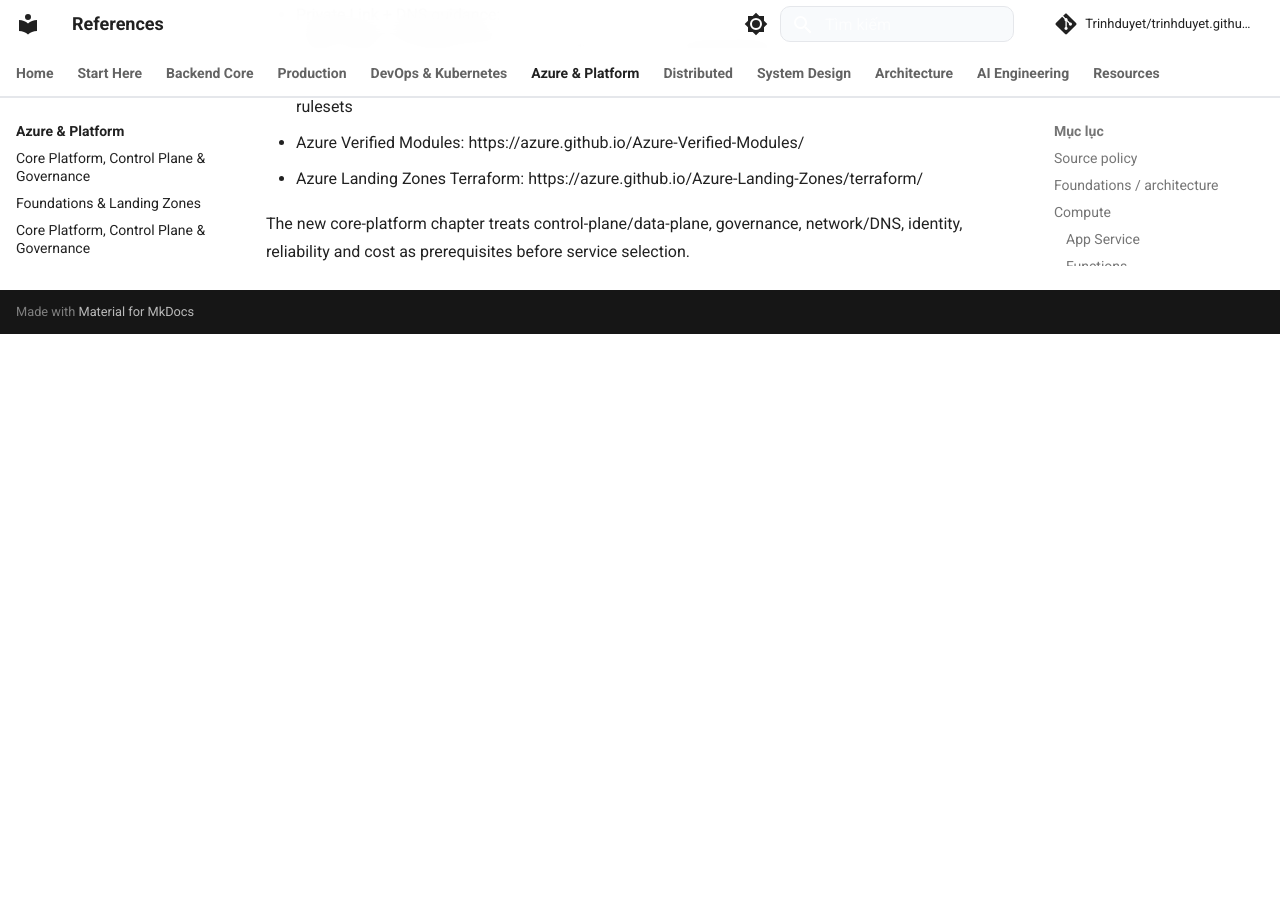
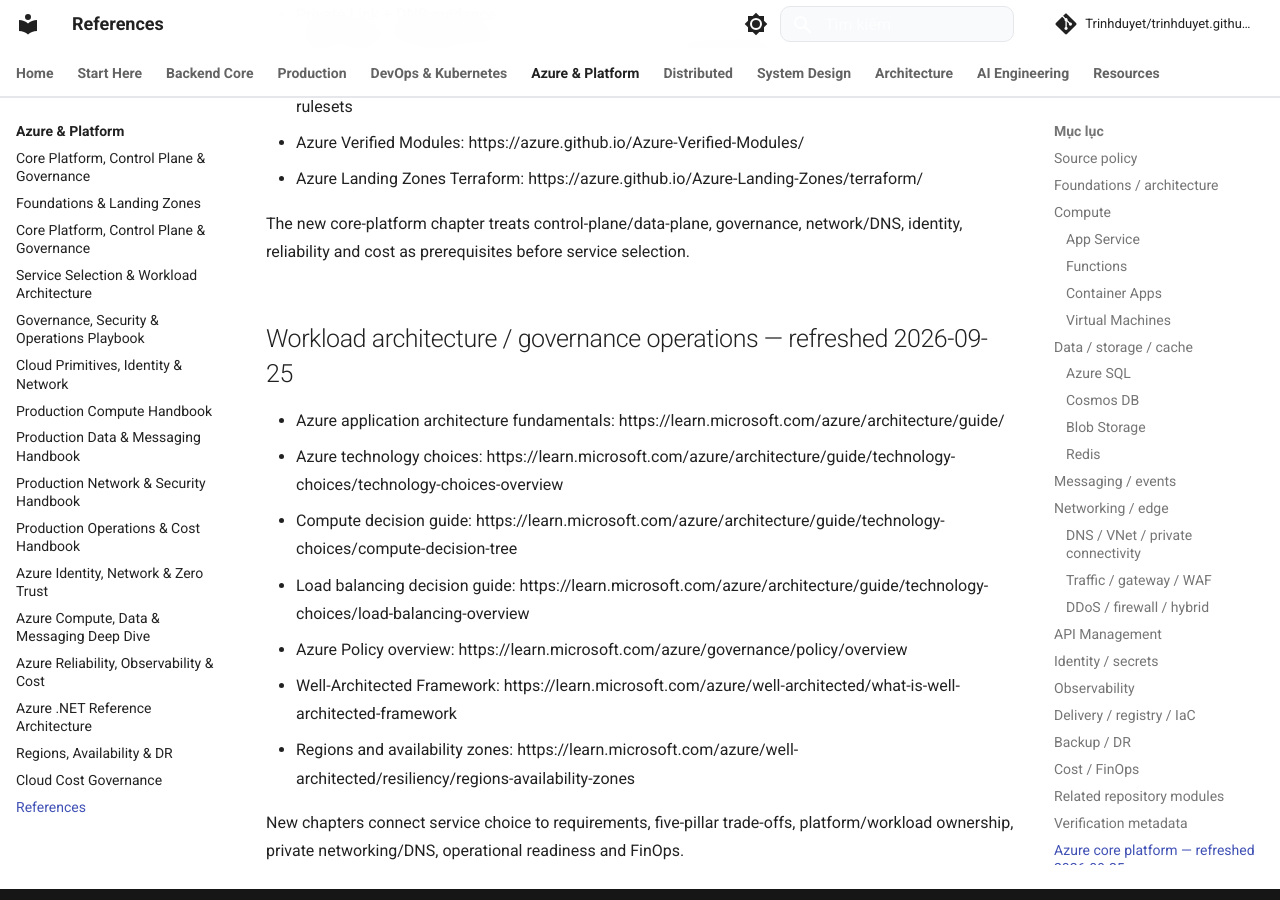
Before and after one commit to Trinhduyet/trinhduyet.github.io, an MkDocs documentation site: the page built from docs/14-cloud/references.md, in a window 1280 px wide and 900 px high, scrolled down 7018 px. Built offline with MkDocs 1.6.1 and Material for MkDocs 9.7.7, drawn with Linux system fonts in a browser that asks for light colours; comment, search, counter and statistics services are not loaded; before the commit the page ends 7352 px from its top, so only the background shows below that.

Commit message:
docs(cloud): connect Terraform and Azure production learning paths

```diff
--- a/docs/14-cloud/references.md
+++ b/docs/14-cloud/references.md
@@ -219,3 +219,16 @@
 - Azure Landing Zones Terraform: https://azure.github.io/Azure-Landing-Zones/terraform/
 
 The new core-platform chapter treats control-plane/data-plane, governance, network/DNS, identity, reliability and cost as prerequisites before service selection.
+
+
+## Workload architecture / governance operations — refreshed 2026-09-25
+
+- Azure application architecture fundamentals: https://learn.microsoft.com/azure/architecture/guide/
+- Azure technology choices: https://learn.microsoft.com/azure/architecture/guide/technology-choices/technology-choices-overview
+- Compute decision guide: https://learn.microsoft.com/azure/architecture/guide/technology-choices/compute-decision-tree
+- Load balancing decision guide: https://learn.microsoft.com/azure/architecture/guide/technology-choices/load-balancing-overview
+- Azure Policy overview: https://learn.microsoft.com/azure/governance/policy/overview
+- Well-Architected Framework: https://learn.microsoft.com/azure/well-architected/what-is-well-architected-framework
+- Regions and availability zones: https://learn.microsoft.com/azure/well-architected/resiliency/regions-availability-zones
+
+New chapters connect service choice to requirements, five-pillar trade-offs, platform/workload ownership, private networking/DNS, operational readiness and FinOps.
```
